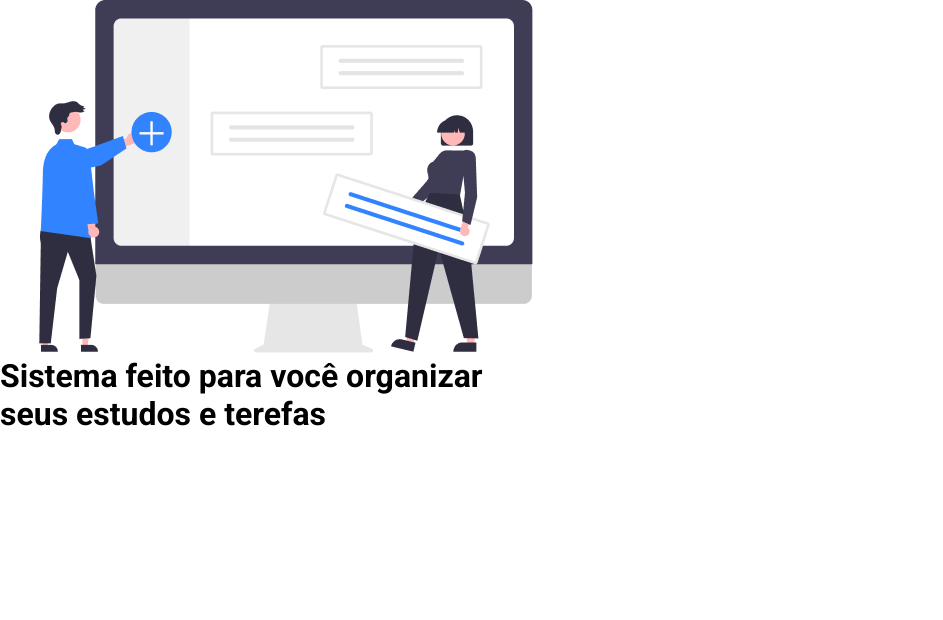
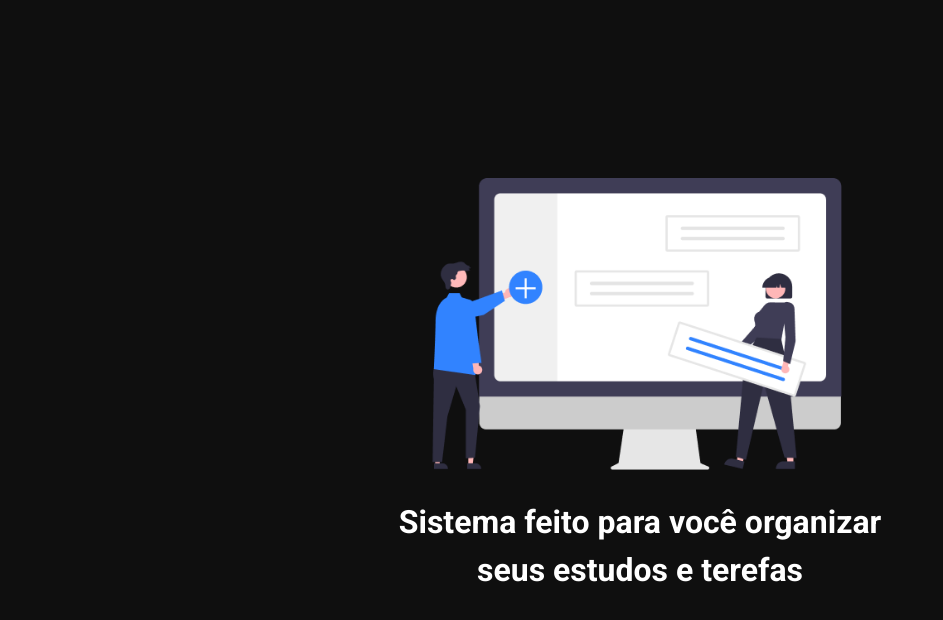
Before and after one commit to athena272/next-tasks-board, a Next.js app: page / in a window 1280 px wide. Shown: the top 620 px of the page, without its empty margins (0-943 px from the left). Built offline with nearby package versions, Linux system fonts and the light colour scheme.

Commit message:
Update Home.module.css

```diff
--- a/src/styles/Home.module.css
+++ b/src/styles/Home.module.css
@@ -1,168 +1,30 @@
-.page {
-  --gray-rgb: 0, 0, 0;
-  --gray-alpha-200: rgba(var(--gray-rgb), 0.08);
-  --gray-alpha-100: rgba(var(--gray-rgb), 0.05);
-
-  --button-primary-hover: #383838;
-  --button-secondary-hover: #f2f2f2;
-
-  display: grid;
-  grid-template-rows: 20px 1fr 20px;
+.container {
+  background-color: #0f0f0f;
+  width: 100%;
+  height: 100vh;
+  display: flex;
+  justify-content: center;
   align-items: center;
-  justify-items: center;
-  min-height: 100svh;
-  padding: 80px;
-  gap: 64px;
-  font-family: var(--font-geist-sans);
+  flex-direction: column;
 }
 
-@media (prefers-color-scheme: dark) {
-  .page {
-    --gray-rgb: 255, 255, 255;
-    --gray-alpha-200: rgba(var(--gray-rgb), 0.145);
-    --gray-alpha-100: rgba(var(--gray-rgb), 0.06);
-
-    --button-primary-hover: #ccc;
-    --button-secondary-hover: #1a1a1a;
-  }
+.logoContent {
+  display: flex;
+  flex-direction: column;
+  align-items: center;
+  justify-content: center;
 }
 
-.main {
-  display: flex;
-  flex-direction: column;
-  gap: 32px;
-  grid-row-start: 2;
+.hero {
+  max-width: 480px;
+  object-fit: contain;
+  width: auto;
+  height: auto;
 }
 
-.main ol {
-  font-family: var(--font-geist-mono);
-  padding-left: 0;
-  margin: 0;
-  font-size: 14px;
-  line-height: 24px;
-  letter-spacing: -0.01em;
-  list-style-position: inside;
+.title {
+  color: #fff;
+  text-align: center;
+  margin: 28px;
+  line-height: 150%;
 }
-
-.main li:not(:last-of-type) {
-  margin-bottom: 8px;
-}
-
-.main code {
-  font-family: inherit;
-  background: var(--gray-alpha-100);
-  padding: 2px 4px;
-  border-radius: 4px;
-  font-weight: 600;
-}
-
-.ctas {
-  display: flex;
-  gap: 16px;
-}
-
-.ctas a {
-  appearance: none;
-  border-radius: 128px;
-  height: 48px;
-  padding: 0 20px;
-  border: none;
-  border: 1px solid transparent;
-  transition:
-    background 0.2s,
-    color 0.2s,
-    border-color 0.2s;
-  cursor: pointer;
-  display: flex;
-  align-items: center;
-  justify-content: center;
-  font-size: 16px;
-  line-height: 20px;
-  font-weight: 500;
-}
-
-a.primary {
-  background: var(--foreground);
-  color: var(--background);
-  gap: 8px;
-}
-
-a.secondary {
-  border-color: var(--gray-alpha-200);
-  min-width: 180px;
-}
-
-.footer {
-  grid-row-start: 3;
-  display: flex;
-  gap: 24px;
-}
-
-.footer a {
-  display: flex;
-  align-items: center;
-  gap: 8px;
-}
-
-.footer img {
-  flex-shrink: 0;
-}
-
-/* Enable hover only on non-touch devices */
-@media (hover: hover) and (pointer: fine) {
-  a.primary:hover {
-    background: var(--button-primary-hover);
-    border-color: transparent;
-  }
-
-  a.secondary:hover {
-    background: var(--button-secondary-hover);
-    border-color: transparent;
-  }
-
-  .footer a:hover {
-    text-decoration: underline;
-    text-underline-offset: 4px;
-  }
-}
-
-@media (max-width: 600px) {
-  .page {
-    padding: 32px;
-    padding-bottom: 80px;
-  }
-
-  .main {
-    align-items: center;
-  }
-
-  .main ol {
-    text-align: center;
-  }
-
-  .ctas {
-    flex-direction: column;
-  }
-
-  .ctas a {
-    font-size: 14px;
-    height: 40px;
-    padding: 0 16px;
-  }
-
-  a.secondary {
-    min-width: auto;
-  }
-
-  .footer {
-    flex-wrap: wrap;
-    align-items: center;
-    justify-content: center;
-  }
-}
-
-@media (prefers-color-scheme: dark) {
-  .logo {
-    filter: invert();
-  }
-}
```
